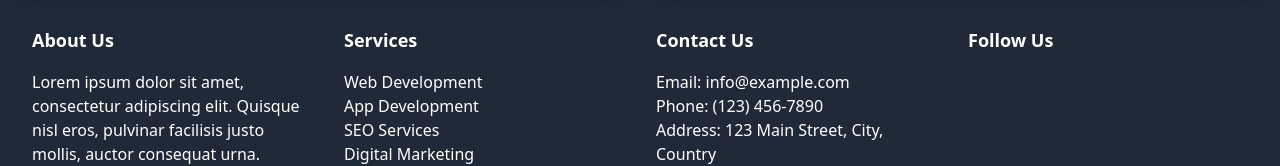
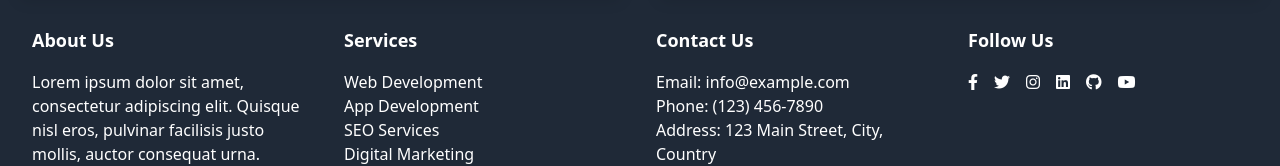
Before and after one commit to Alphinse/tailwindcss-simple, a website: page index.html in a window 1280 px wide. Shown: the part 2260-2426 px from the top of the page. Drawn offline with Linux system fonts and the light colour scheme.

Commit message:
Update font

```diff
--- a/index.html
+++ b/index.html
@@ -5,7 +5,7 @@
   <meta name="viewport" content="width=device-width, initial-scale=1.0">
   <title>Responsive Navbar</title>
   <link rel="stylesheet" href="src/output.css">
-
+  <link rel="stylesheet" href="https://cdnjs.cloudflare.com/ajax/libs/font-awesome/6.0.0/css/all.min.css" integrity="sha512-9usAa10IRO0HhonpyAIVpjrylPvoDwiPUiKdWk5t3PyolY1cOd4DSE0Ga+ri4AuTroPR5aQvXU9xC6qOPnzFeg==" crossorigin="anonymous" referrerpolicy="no-referrer" />
 </head>
 <body class="bg-gray-100">
 
```
